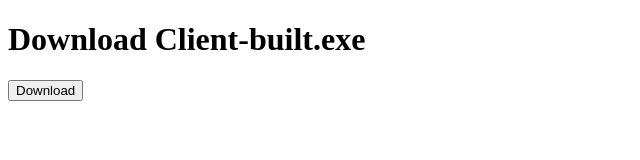
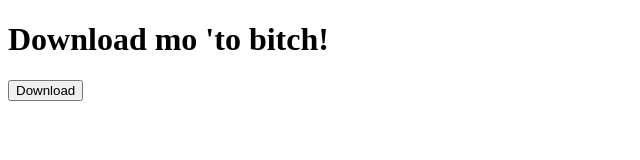
Before and after one commit to xaiqttt/testing, a plain HTML site: page index.html in a window 1280 px wide. Shown: the whole page, without its empty margins (0-640 px from the left). Drawn offline with Linux system fonts and the light colour scheme.

Commit message:
Update index.html

```diff
--- a/index.html
+++ b/index.html
@@ -6,8 +6,8 @@
     <title>Download File</title>
 </head>
 <body>
-    <h1>Download Client-built.exe</h1>
-    <a href="Client-built.exe" download>
+    <h1>Download mo 'to bitch!</h1>
+    <a href="kinginamo.exe" download>
         <button>Download</button>
     </a>
 </body>
```
